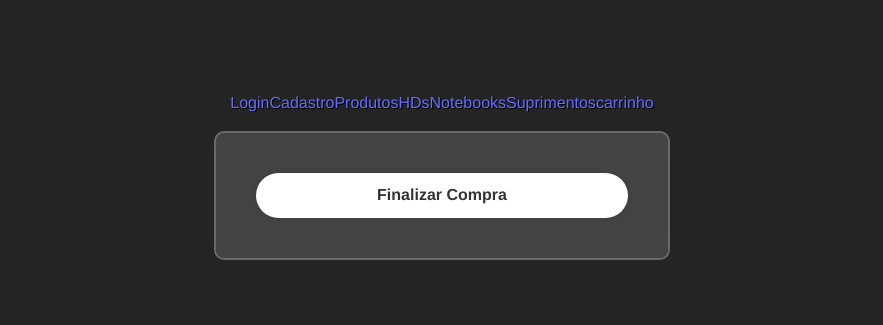
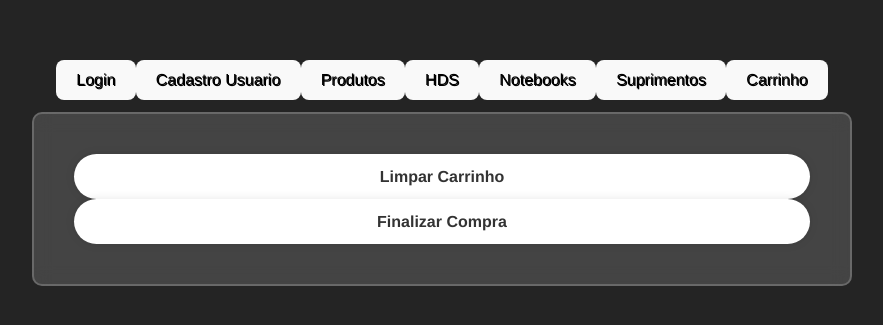
Before and after one commit to Grupo5-React/e-commerce-react, a React (Vite) app in the folder e-commerce/: page /carrinho in a window 1280 px wide. Shown: the part 233-558 px from the top of the page, without its empty margins (198-1081 px from the left). Built offline with nearby package versions, Linux system fonts and the light colour scheme.

Commit message:
limparCarrinhoOk

```diff
--- a/e-commerce/src/App.jsx
+++ b/e-commerce/src/App.jsx
@@ -30,9 +30,9 @@ function App() {
   const { usuarioLogado } = useContext(GlobalContext);
   return (
     <>
-      {/*  <Cabecalho/>*/}
       <BrowserRouter>
-        <nav className="nav">
+        <Cabecalho />
+        {/*<nav className="nav">
           <Link to="/login">Login</Link>
           <Link to="/cadastroUsuario">Cadastro</Link>
           <Link to="/produtos">Produtos</Link>
@@ -40,7 +40,7 @@ function App() {
           <Link to="/produtos/notebooks">Notebooks</Link>
           <Link to="/produtos/suprimentos">Suprimentos</Link>
           <Link to="/carrinho">carrinho</Link>
-        </nav>
+        </nav> */}
         <Switch>
           <Route exact path="/login" component={Login} />
           <Route path="/cadastroUsuario" component={CadastroUsuario} />
@@ -56,7 +56,7 @@ function App() {
           {/*usuarioLogado ? (
             <Route exact path="/carrinho" component={Carrinho} />
           ) : (
-            <Redirect to="/" />
+            <Redirect to="/login" />
           )*/}
         </Switch>
       </BrowserRouter>
--- a/e-commerce/src/Components/Header/header.jsx
+++ b/e-commerce/src/Components/Header/header.jsx
@@ -1,7 +1,7 @@
-import {Toolbar, Typography } from "@mui/material";
+import { Toolbar, Typography } from '@mui/material';
+import { Link } from 'react-router-dom';
 
-export default function Cabecalho(){
-
+export default function Cabecalho() {
   // const handleClickLogin = () => {
   //   window.open('/login');
   // };
@@ -18,25 +18,36 @@ export default function Cabecalho(){
   //   window.open('/login');
   // };
 
-    return(
-        <div>
+  return (
+    <div>
       <Toolbar>
-        <Typography variant="h6" component="div">
-        </Typography>
+        <Typography variant="h6" component="div"></Typography>
         <nav>
-          <button onClick={()=>{window.open('/login','_self');}}>Login</button>
-          <button onClick={()=>{window.open('/cadastroUsuario', '_self');}}>Cadastro Usuario</button>
-          <button onClick={()=>{window.open('/produtos', '_self');}}>Produtos</button>
-          <button onClick={()=>{window.open('/produtos/hds', '_self');}}>HDS</button>
-          <button onClick={()=>{window.open('/produtos/notebooks','_self');}}>Notebooks</button>
-          <button onClick={()=>{window.open('/produtos/suprimentos','_self');}}>Suprimentos</button>
-          <button onClick={()=>{window.open('/carrinho','_self');}}>Carrinho</button>
+          <Link to="/login">
+            <button>Login</button>
+          </Link>
+          <Link to="/login">
+            <button>Cadastro Usuario</button>
+          </Link>
+          <Link to="/produtos">
+            <button>Produtos</button>
+          </Link>
+          <Link to="/produtos/hds">
+            <button>HDS</button>
+          </Link>
+          <Link to="/produtos/notebooks">
+            <button>Notebooks</button>
+          </Link>
+          <Link to="/produtos/suprimentos">
+            <button>Suprimentos</button>
+          </Link>
+          <Link to="/carrinho">
+            <button>Carrinho</button>
+          </Link>
         </nav>
       </Toolbar>
       {/* O conteúdo do seu aplicativo vai abaixo da barra de ferramentas */}
-      <div>
-        {/* Seu conteúdo aqui */}
-      </div>
+      <div>{/* Seu conteúdo aqui */}</div>
     </div>
   );
 }
--- a/e-commerce/src/Components/Login/Login.jsx
+++ b/e-commerce/src/Components/Login/Login.jsx
@@ -1,5 +1,3 @@
-
-
 import { useContext, useEffect, useState } from 'react';
 import { FaUser, FaEye, FaEyeSlash } from 'react-icons/fa';
 import './Login.css';
@@ -7,16 +5,15 @@ import { api } from '../../api/api';
 import { useHistory } from 'react-router-dom/cjs/react-router-dom.min';
 import GlobalContext from '../../hooks/GlobalContext ';
 
-
 const Login = () => {
   const [username, setUsername] = useState('');
   const [password, setPassword] = useState('');
   const [usuarios, setUsuarios] = useState('');
   const [visible, setVisible] = useState(false);
 
-  useEffect(()=>{
+  useEffect(() => {
     getUsuarios();
-  },[])
+  }, []);
 
   const { usuarioLogado, setUsuarioLogado } = useContext(GlobalContext);
 
@@ -39,7 +36,7 @@ const Login = () => {
     ) {
       alert('Usuário ou senha incorretos!!');
       return;
-    }else{
+    } else {
       setUsuarioLogado(null);
 
       let usuarioEncontrado = null;
@@ -52,18 +49,18 @@ const Login = () => {
       if (usuarioEncontrado) {
         setUsuarioLogado(usuarioEncontrado);
         alert('Login realizado com sucesso');
+        history.push('/produtos');
       } else {
         alert('Usuário não encontrado');
       }
       if (usuarioLogado) {
         alert(usuarioLogado.id);
       }
-    // history.push('/produtos')
+      // history.push('/produtos')
     }
   };
 
   return (
-
     <section className="Login">
       <div className="container">
         <form onSubmit={handleSubmit}>
@@ -80,18 +77,19 @@ const Login = () => {
           </div>
           <div className="input-field">
             <input
-              type={visible? "text" : "password"}
+              type={visible ? 'text' : 'password'}
               placeholder="Senha"
               required
               value={password}
               onChange={(e) => setPassword(e.target.value)}
-
             />
             <span
               className="button-show-password OlhoSenha"
-              onClick={()=>{setVisible(!visible)}}
+              onClick={() => {
+                setVisible(!visible);
+              }}
             >
-            {visible? <FaEye /> : <FaEyeSlash />}
+              {visible ? <FaEye /> : <FaEyeSlash />}
             </span>
           </div>
 
@@ -102,16 +100,17 @@ const Login = () => {
             </label>
             <a href="#">Esqueceu sua senha?</a>
           </div>
-          <button type="submit" onClick={handleVerificacao}>Login</button>
+          <button type="submit" onClick={handleVerificacao}>
+            Login
+          </button>
           <div className="signup-link">
             <p>
-              Não tem uma conta? <a href="/CadastroUsuario">Registre-se</a>{" "}
+              Não tem uma conta? <a href="/CadastroUsuario">Registre-se</a>{' '}
             </p>
           </div>
         </form>
       </div>
     </section>
-
   );
 };
 
--- a/e-commerce/src/Pages/Carrinho.jsx
+++ b/e-commerce/src/Pages/Carrinho.jsx
@@ -50,8 +50,13 @@ const Carrinho = () => {
     setCarrinho(novoCarrinho);
   }
 
-  function handleRemover(id) {
+  function handleRemoverItem(id) {
     setCarrinho(carrinho.filter((item) => item.id !== id));
+  }
+  function handleLimparCarrinho() {
+    setCarrinho([]);
+    alert('Carrinho Limpado com sucesso');
+    history.push('/produtos');
   }
 
   async function handleFinalizarCompra() {
@@ -115,13 +120,14 @@ const Carrinho = () => {
             </div>
             <p>R$ {(subTotal[id] * produto.produtoQuantidades).toFixed(2)}</p>
             <Tooltip title="Delete">
-              <IconButton onClick={() => handleRemover(produto.id)}>
+              <IconButton onClick={() => handleRemoverItem(produto.id)}>
                 <DeleteIcon />
               </IconButton>
             </Tooltip>
           </div>
         ))}
       </div>
+      <button onClick={handleLimparCarrinho}>Limpar Carrinho</button>
       <button onClick={handleFinalizarCompra}>Finalizar Compra</button>
     </div>
   );
--- a/e-commerce/src/Pages/Produto.jsx
+++ b/e-commerce/src/Pages/Produto.jsx
@@ -23,14 +23,22 @@ const Produto = () => {
     setDados(produtoFiltrado);
   }
 
+  function handleFilter() {
+    let valorInput = inputRef.current.value.toLowerCase().normalize();
+    if (valorInput === '') {
+      setFilter(dados);
+    } else {
+      const filtrados = dados.filter((produto) =>
+        produto.nome.toLowerCase().normalize().startsWith(valorInput),
+      );
+      setFilter(filtrados);
+    }
+  }
   function handleClick() {
-    const filtrados = dados.filter((produto) =>
-      produto.nome
-        .toLowerCase()
-        .normalize()
-        .startsWith(inputRef.current.value.toLowerCase().normalize()),
-    );
-    setFilter(filtrados);
+    handleFilter();
+  }
+  function handleChange() {
+    handleFilter();
   }
 
   function handleAdicionarCarrinho(id) {
@@ -57,7 +65,7 @@ const Produto = () => {
 
   return (
     <div>
-      <input type="text" ref={inputRef} />
+      <input type="text" ref={inputRef} onChange={handleChange} />
       <button onClick={handleClick}>Pesquisar</button>
       <div className="flex">
         {filter.map((dado) => (
```
